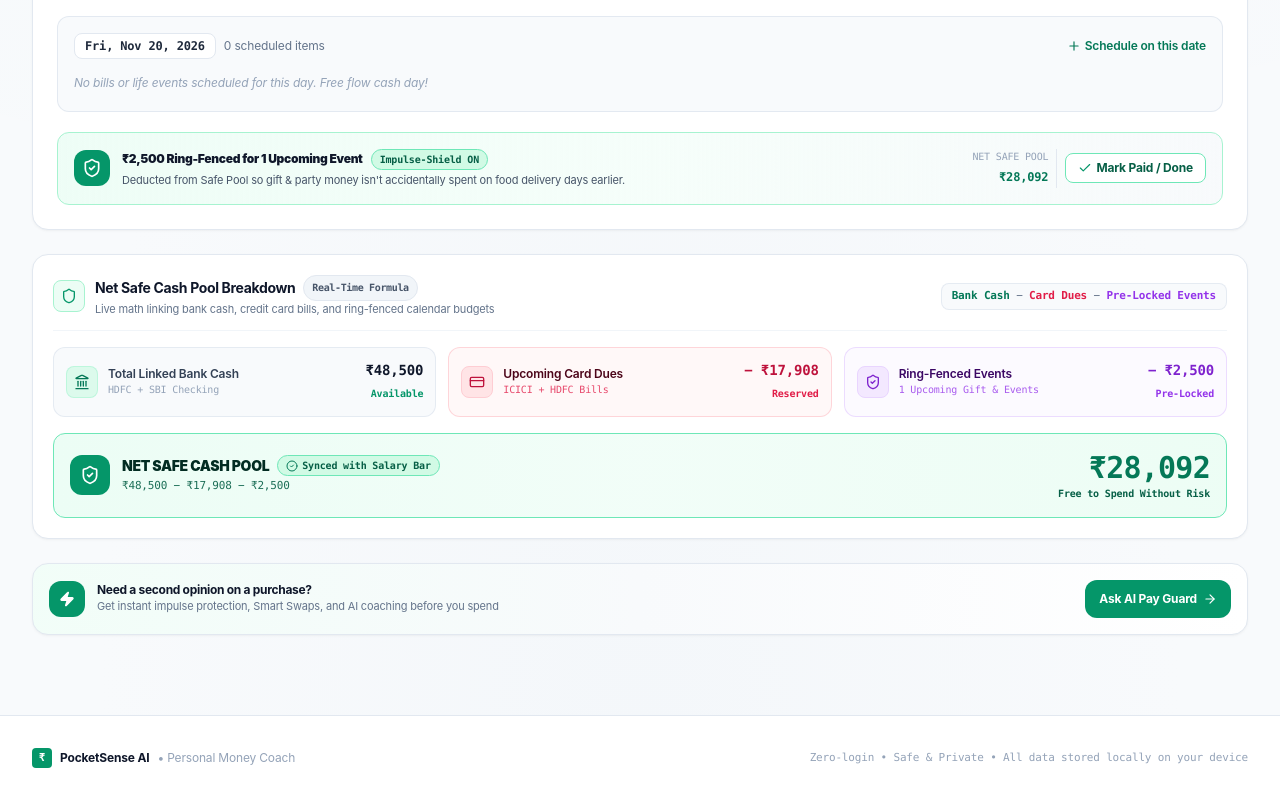
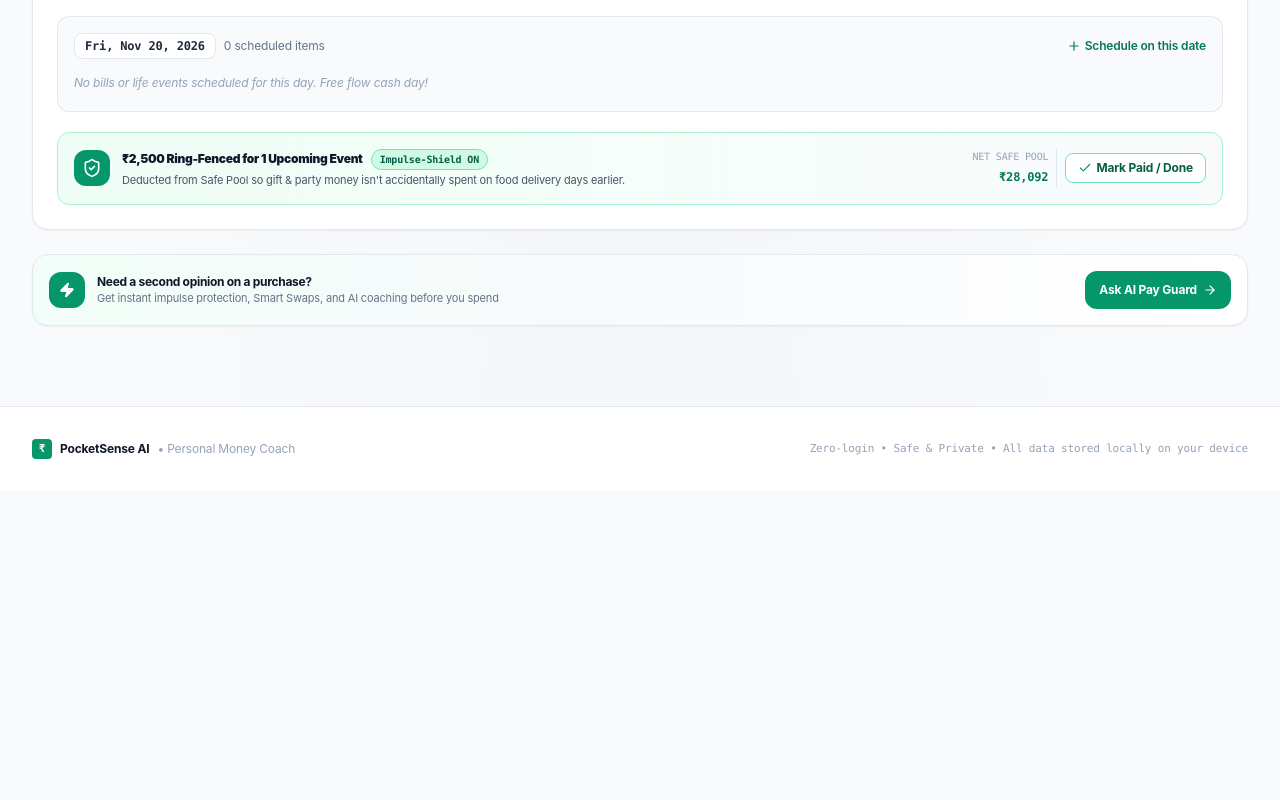
Before and after one commit to GowthamB-09/PocketSense-AI-Arthaton, a Next.js app: page / in a window 1280 px wide. Shown: the part 1174-1974 px from the top of the page. After the commit the page ends 1665 px from the top, so only its background shows below. Built offline with nearby package versions, Linux system fonts and the light colour scheme.

Commit message:
revert: remove net safe cash pool breakdown card

```diff
--- a/src/app/page.tsx
+++ b/src/app/page.tsx
@@ -4,7 +4,6 @@ import React, { useState } from "react";
 import { FinancialMemoryProvider, useFinancialMemory } from "@/lib/memory/memoryContext";
 import { Navbar } from "@/components/Navbar";
 import { SmartCashFlowCalendar } from "@/components/SmartCashFlowCalendar";
-import { NetSafeCashPoolBreakdown } from "@/components/NetSafeCashPoolBreakdown";
 import { GoalJarsSection } from "@/components/GoalJarsSection";
 import { BeforeIScanModal } from "@/components/BeforeIScanModal";
 import { SmsParserDrawer } from "@/components/SmsParserDrawer";
@@ -139,12 +138,6 @@ function DashboardContent() {
               onOpenRiskDetails={() => setIsRiskModalOpen(true)}
             />
 
-            {/* Net Safe Cash Pool Formula Breakdown Strip */}
-            <NetSafeCashPoolBreakdown
-              onOpenRiskDetails={() => setIsRiskModalOpen(true)}
-              onOpenSettings={() => setIsSettingsOpen(true)}
-            />
-
             {/* Quick-Link CTA: Need a second opinion on a purchase? */}
             <div className="fintech-card rounded-2xl p-4 bg-gradient-to-r from-emerald-50/70 via-slate-50 to-white border border-emerald-200/80 shadow-xs flex flex-col sm:flex-row sm:items-center justify-between gap-3">
               <div className="flex items-center gap-3">
--- a/src/components/NetSafeCashPoolBreakdown.tsx
+++ /dev/null
@@ -1,193 +0,0 @@
-"use client";
-
-import React, { useMemo } from "react";
-import { useFinancialMemory } from "@/lib/memory/memoryContext";
-import { formatINR } from "@/lib/utils";
-import {
-  Landmark,
-  CreditCard,
-  ShieldCheck,
-  Equal,
-  Minus,
-  Sparkles,
-  ArrowRight,
-  Shield,
-  CheckCircle2,
-} from "lucide-react";
-
-interface NetSafeCashPoolBreakdownProps {
-  onOpenRiskDetails?: () => void;
-  onOpenSettings?: () => void;
-}
-
-export const NetSafeCashPoolBreakdown: React.FC<NetSafeCashPoolBreakdownProps> = ({
-  onOpenRiskDetails,
-  onOpenSettings,
-}) => {
-  const { profile } = useFinancialMemory();
-
-  const totalLinkedBankCash = profile.totalLinkedBankCash ?? 48500;
-  const upcomingCardDues = profile.creditCardDues ?? 17908;
-
-  // Ring-Fenced Calendar Events (Auto-Pre-Lock active, unpaid, excluding autopay)
-  const ringFencedEvents = useMemo(() => {
-    return (profile.calendarEvents || []).filter(
-      (e) => e.isPreLocked && !e.isPaid && e.category !== "autopay"
-    );
-  }, [profile.calendarEvents]);
-
-  const ringFencedTotal = useMemo(() => {
-    return ringFencedEvents.reduce((sum, e) => sum + (e.budget || 0), 0);
-  }, [ringFencedEvents]);
-
-  // NET SAFE CASH POOL = Total Linked Bank Cash − Upcoming Card Dues − Ring-Fenced Calendar Events
-  const netSafePool = Math.max(
-    0,
-    totalLinkedBankCash - upcomingCardDues - ringFencedTotal
-  );
-
-  return (
-    <div className="fintech-card rounded-2xl p-4 sm:p-5 bg-white border border-slate-200 shadow-sm space-y-4 transition-all">
-      {/* Header */}
-      <div className="flex flex-col sm:flex-row sm:items-center justify-between gap-2 pb-3 border-b border-slate-100">
-        <div className="flex items-center gap-2.5">
-          <div className="w-8 h-8 rounded-lg bg-emerald-50 text-emerald-700 border border-emerald-200 flex items-center justify-center shrink-0 shadow-2xs">
-            <Shield className="w-4 h-4 text-emerald-600" />
-          </div>
-          <div>
-            <h3 className="text-xs sm:text-sm font-bold text-slate-900 tracking-tight flex items-center gap-2">
-              <span>Net Safe Cash Pool Breakdown</span>
-              <span className="text-[10px] font-mono px-2 py-0.5 rounded-full bg-slate-100 text-slate-600 border border-slate-200 font-semibold hidden sm:inline">
-                Real-Time Formula
-              </span>
-            </h3>
-            <p className="text-[11px] text-slate-500">
-              Live math linking bank cash, credit card bills, and ring-fenced calendar budgets
-            </p>
-          </div>
-        </div>
-
-        <div className="text-[11px] font-mono text-slate-500 bg-slate-50 px-2.5 py-1 rounded-lg border border-slate-200/80 self-start sm:self-auto">
-          <span className="text-emerald-700 font-bold">Bank Cash</span> − <span className="text-rose-600 font-bold">Card Dues</span> − <span className="text-purple-600 font-bold">Pre-Locked Events</span>
-        </div>
-      </div>
-
-      {/* Compact 3-Card / 3-Row Formula Breakdown */}
-      <div className="grid grid-cols-1 sm:grid-cols-3 gap-2.5 sm:gap-3 items-center">
-        {/* Card 1: Total Linked Bank Cash */}
-        <div
-          onClick={onOpenSettings}
-          className="p-3 rounded-xl bg-slate-50 border border-slate-200/80 flex items-center justify-between gap-3 hover:bg-slate-100/70 transition-colors cursor-pointer group"
-          title="Click to view bank and salary settings"
-        >
-          <div className="flex items-center gap-2.5 min-w-0">
-            <div className="w-8 h-8 rounded-lg bg-emerald-100/70 text-emerald-700 flex items-center justify-center shrink-0 border border-emerald-200/60">
-              <Landmark className="w-4 h-4" />
-            </div>
-            <div className="min-w-0">
-              <span className="text-xs text-slate-700 font-semibold block truncate">
-                Total Linked Bank Cash
-              </span>
-              <span className="text-[10px] text-slate-400 font-mono block truncate">
-                HDFC + SBI Checking
-              </span>
-            </div>
-          </div>
-          <div className="font-mono text-right shrink-0">
-            <span className="text-xs sm:text-sm font-bold text-slate-900 block">
-              ₹{totalLinkedBankCash.toLocaleString("en-IN")}
-            </span>
-            <span className="text-[10px] text-emerald-600 font-semibold">Available</span>
-          </div>
-        </div>
-
-        {/* Card 2: Upcoming Card Dues */}
-        <div
-          onClick={onOpenRiskDetails}
-          className="p-3 rounded-xl bg-rose-50/50 border border-rose-200/80 flex items-center justify-between gap-3 hover:bg-rose-50 transition-colors cursor-pointer group"
-          title="Click to view credit card risk details"
-        >
-          <div className="flex items-center gap-2.5 min-w-0">
-            <div className="w-8 h-8 rounded-lg bg-rose-100 text-rose-700 flex items-center justify-center shrink-0 border border-rose-200">
-              <CreditCard className="w-4 h-4" />
-            </div>
-            <div className="min-w-0">
-              <span className="text-xs text-rose-950 font-semibold block truncate">
-                Upcoming Card Dues
-              </span>
-              <span className="text-[10px] text-rose-600/80 font-mono block truncate">
-                ICICI + HDFC Bills
-              </span>
-            </div>
-          </div>
-          <div className="font-mono text-right shrink-0">
-            <span className="text-xs sm:text-sm font-bold text-rose-700 block">
-              − ₹{upcomingCardDues.toLocaleString("en-IN")}
-            </span>
-            <span className="text-[10px] text-rose-600 font-semibold">Reserved</span>
-          </div>
-        </div>
-
-        {/* Card 3: Ring-Fenced Calendar Events */}
-        <div
-          className="p-3 rounded-xl bg-purple-50/50 border border-purple-200/80 flex items-center justify-between gap-3"
-          title={`${ringFencedEvents.length} upcoming events protected in Ring-Fenced Event Shield`}
-        >
-          <div className="flex items-center gap-2.5 min-w-0">
-            <div className="w-8 h-8 rounded-lg bg-purple-100 text-purple-700 flex items-center justify-center shrink-0 border border-purple-200">
-              <ShieldCheck className="w-4 h-4" />
-            </div>
-            <div className="min-w-0">
-              <span className="text-xs text-purple-950 font-semibold block truncate">
-                Ring-Fenced Events
-              </span>
-              <span className="text-[10px] text-purple-600/80 font-mono block truncate">
-                {ringFencedEvents.length} Upcoming Gift{ringFencedEvents.length === 1 ? "" : "s"} &amp; Events
-              </span>
-            </div>
-          </div>
-          <div className="font-mono text-right shrink-0">
-            <span className="text-xs sm:text-sm font-bold text-purple-700 block">
-              − ₹{ringFencedTotal.toLocaleString("en-IN")}
-            </span>
-            <span className="text-[10px] text-purple-600 font-semibold">Pre-Locked</span>
-          </div>
-        </div>
-      </div>
-
-      {/* 2. Net Safe Cash Pool Result Row (Highlighted in Emerald Green) */}
-      <div className="p-3.5 sm:p-4 rounded-xl bg-gradient-to-r from-emerald-50 via-emerald-50/70 to-emerald-100/40 border border-emerald-300 shadow-2xs flex flex-col sm:flex-row sm:items-center justify-between gap-3">
-        <div className="flex items-start sm:items-center gap-3">
-          <div className="w-10 h-10 rounded-xl bg-emerald-600 text-white flex items-center justify-center shrink-0 shadow-xs">
-            <ShieldCheck className="w-5 h-5 text-white" />
-          </div>
-          <div>
-            <div className="flex items-center gap-2 flex-wrap">
-              <span className="text-xs sm:text-sm font-black text-emerald-950 tracking-tight uppercase">
-                NET SAFE CASH POOL
-              </span>
-              <span className="text-[10px] font-mono px-2 py-0.5 rounded-full bg-emerald-100 text-emerald-800 border border-emerald-300 font-bold flex items-center gap-1">
-                <CheckCircle2 className="w-3 h-3 text-emerald-700" />
-                Synced with Salary Bar
-              </span>
-            </div>
-            <p className="text-[11px] font-mono text-emerald-800/90 mt-0.5">
-              ₹{totalLinkedBankCash.toLocaleString("en-IN")} − ₹{upcomingCardDues.toLocaleString("en-IN")} − ₹{ringFencedTotal.toLocaleString("en-IN")}
-            </p>
-          </div>
-        </div>
-
-        <div className="flex items-center gap-3 self-start sm:self-auto">
-          <div className="text-left sm:text-right font-mono">
-            <span className="text-2xl sm:text-3xl font-black text-emerald-700 tracking-tight block">
-              ₹{netSafePool.toLocaleString("en-IN")}
-            </span>
-            <span className="text-[10px] text-emerald-800 font-semibold block">
-              Free to Spend Without Risk
-            </span>
-          </div>
-        </div>
-      </div>
-    </div>
-  );
-};
```
